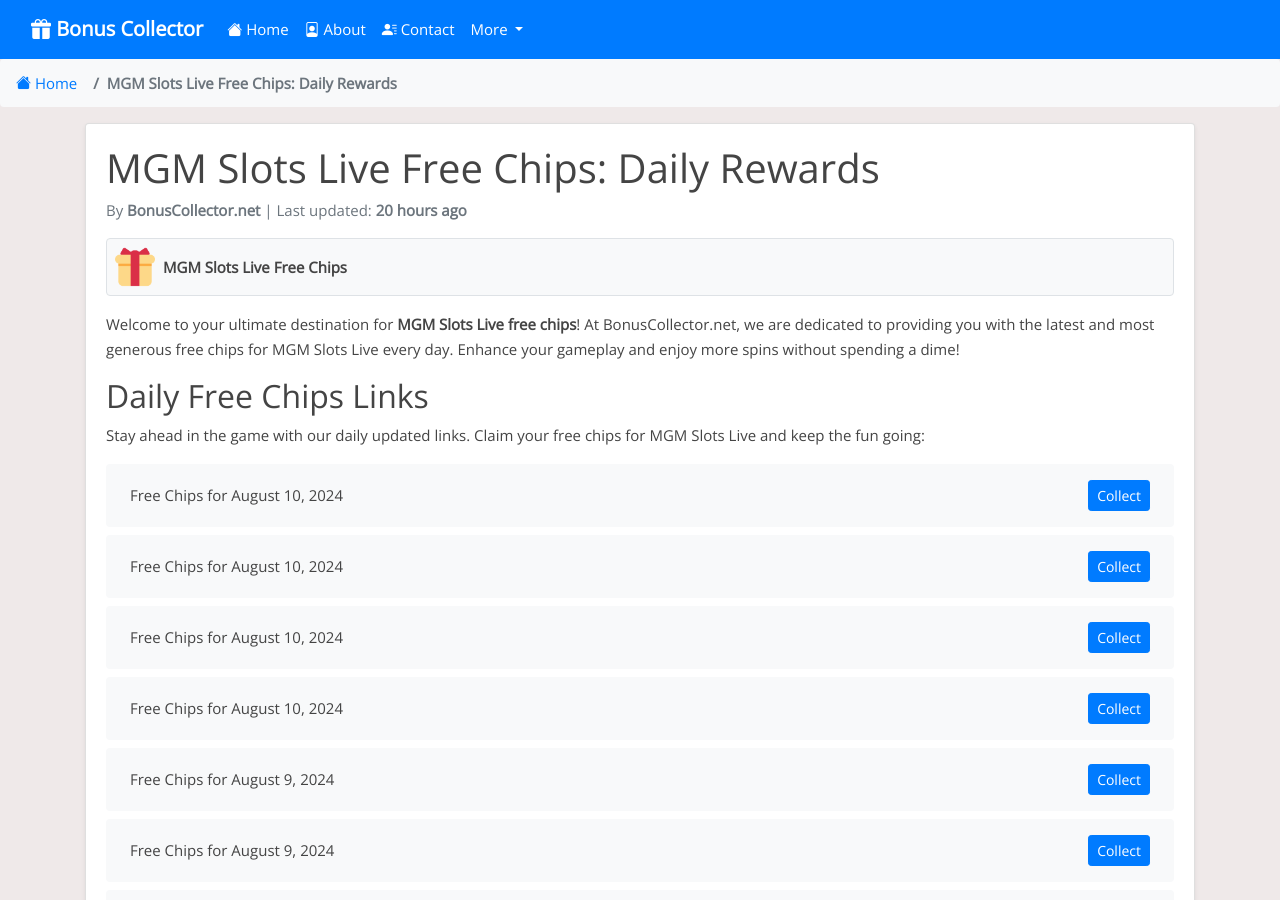
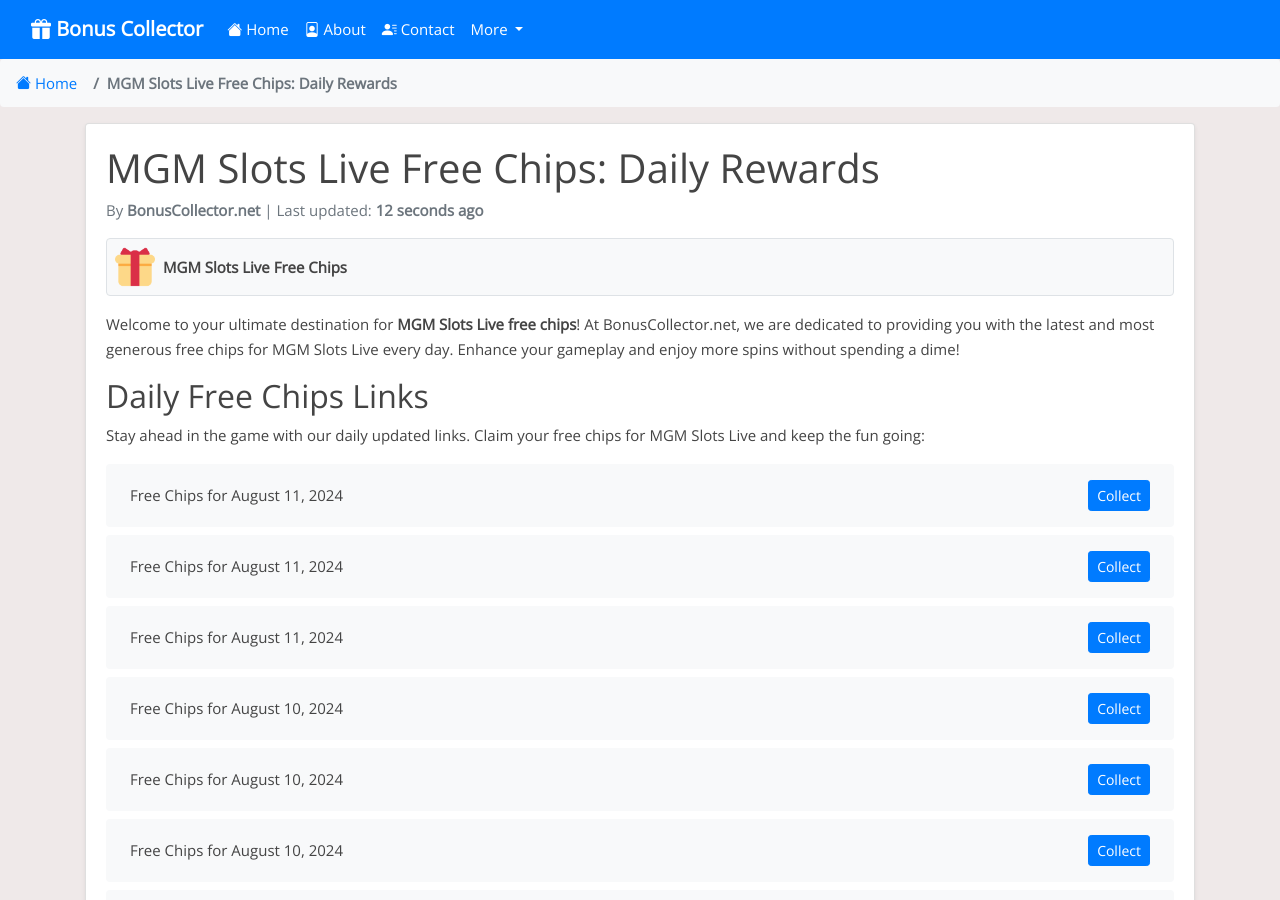
Before and after one commit to Prollad99/bs-net, a Jekyll site: the page built from _posts/2024-07-30-mgm-slots-live.md, in a window 1280 px wide and 900 px high. Built offline with Jekyll 4.4.1, drawn with Linux system fonts in a browser that asks for light colours; nearby versions of some CDN libraries; comment, search, counter and statistics services are not loaded; some of the changed text lies outside the part shown.

Commit message:
Update mgm-slots-live reward links and last modified date

```diff
--- a/_data/include_files.yml
+++ b/_data/include_files.yml
@@ -59,7 +59,7 @@
   last_modified: 2024-08-06 14:33:34
 
 mgm-slots-live.html:
-  last_modified: 2024-08-10 04:17:53
+  last_modified: 2024-08-11 00:30:57
 
 wizard-of-oz.html:
   last_modified: 2024-08-10 05:36:37
--- a/_includes/mgm-slots-live.html
+++ b/_includes/mgm-slots-live.html
@@ -1,4 +1,16 @@
 <ul class="list-group mt-3 mb-4">
+  <li class="list-group-item d-flex justify-content-between align-items-center">
+    <span>Free Chips for August 11, 2024</span>
+    <a href="https://landingpages.mgmslotslive.com/2.37.100281/site/pages/landingshow/index.html?coupon=RMGM_1M_20240810_IG_affa_CM" class="btn btn-primary btn-sm">Collect</a>
+  </li>
+  <li class="list-group-item d-flex justify-content-between align-items-center">
+    <span>Free Chips for August 11, 2024</span>
+    <a href="https://mgm.play-freebies.com/3AkdYHR" class="btn btn-primary btn-sm">Collect</a>
+  </li>
+  <li class="list-group-item d-flex justify-content-between align-items-center">
+    <span>Free Chips for August 11, 2024</span>
+    <a href="https://mgm.play-freebies.com/4dyNDUK" class="btn btn-primary btn-sm">Collect</a>
+  </li>
   <li class="list-group-item d-flex justify-content-between align-items-center">
     <span>Free Chips for August 10, 2024</span>
     <a href="https://mgm.play-freebies.com/4dgibuO" class="btn btn-primary btn-sm">Collect</a>
@@ -387,16 +399,4 @@
     <span>Free Chips for Invalid Date</span>
     <a href="https://mgm.play-freebies.com/4bWQqWQ" class="btn btn-primary btn-sm">Collect</a>
   </li>
-  <li class="list-group-item d-flex justify-content-between align-items-center">
-    <span>Free Chips for Invalid Date</span>
-    <a href="https://mgm.play-freebies.com/4bTgJgi" class="btn btn-primary btn-sm">Collect</a>
-  </li>
-  <li class="list-group-item d-flex justify-content-between align-items-center">
-    <span>Free Chips for Invalid Date</span>
-    <a href="https://mgm.play-freebies.com/3S9D7eo" class="btn btn-primary btn-sm">Collect</a>
-  </li>
-  <li class="list-group-item d-flex justify-content-between align-items-center">
-    <span>Free Chips for Invalid Date</span>
-    <a href="http://mgm.play-freebies.com/3SfSToe" class="btn btn-primary btn-sm">Collect</a>
-  </li>
 </ul>
```
Also changed, not shown: links-json/mgm-slots-live.json (+12 -9 lines).
